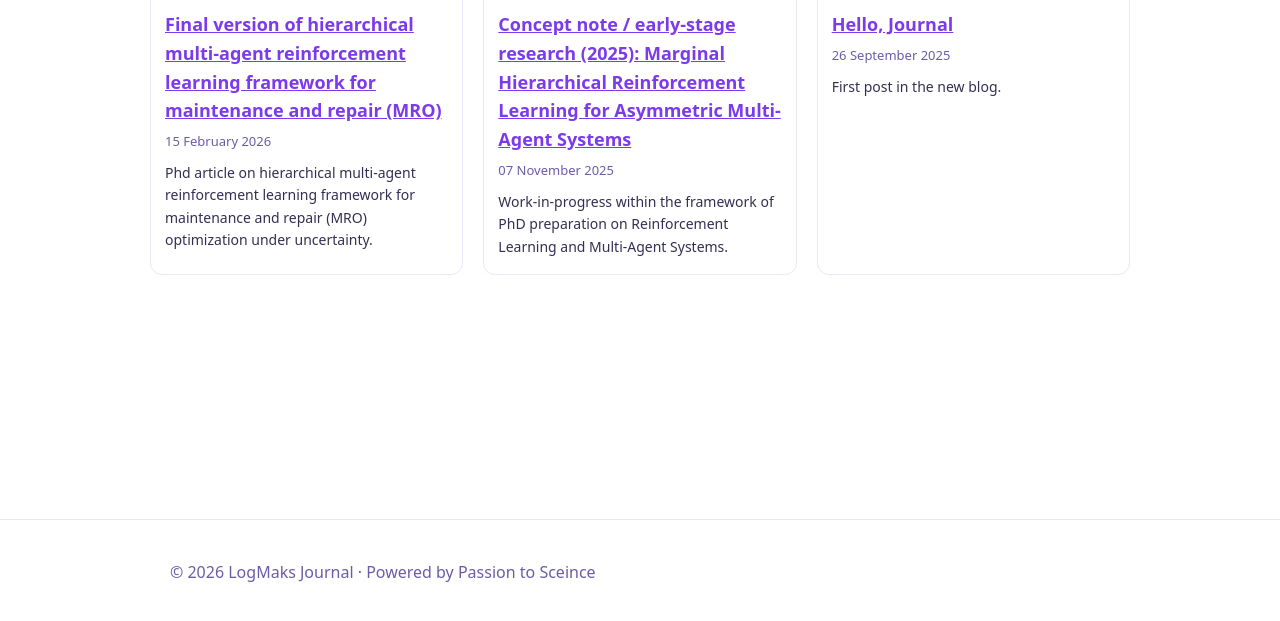
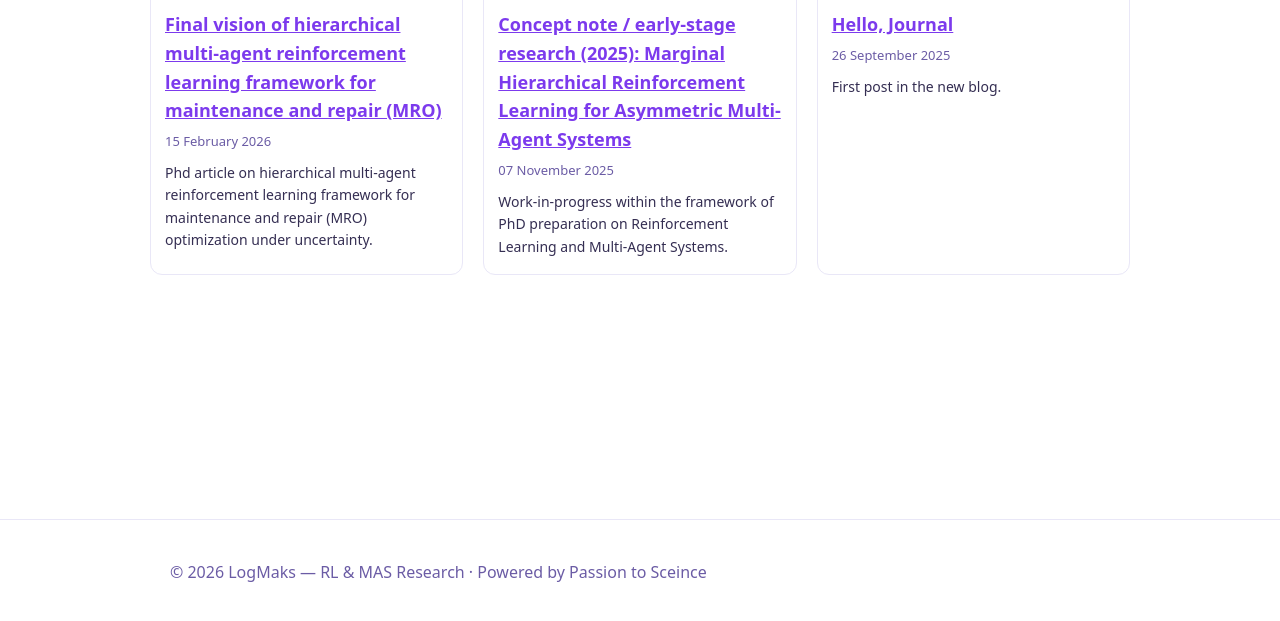
Before and after one commit to LogMaks/LogMaks.github.io, a Jekyll site: the page built from index.html, in a window 1280 px wide, cut to the strip 274-895 px from the top of the page. Built offline with Jekyll 4.4.1, drawn with Linux system fonts in a browser that asks for light colours; some of the changed text lies outside the part shown.

Commit message:
updates SEO

```diff
--- a/_config.yml
+++ b/_config.yml
@@ -1,5 +1,5 @@
-title: "LogMaks Journal"
-description: "Scientific blog, notes and projects"
+title: "LogMaks — RL & MAS Research"
+description: "Фокус на Marginal Hierarchical RL и асимметричные мультиагентные системы"
 url: "https://logmaks.github.io"
 baseurl: ""
 
--- a/_layouts/default.html
+++ b/_layouts/default.html
@@ -3,8 +3,8 @@
   <head>
     <meta charset="utf-8">
     <meta name="viewport" content="width=device-width, initial-scale=1">
-    <title>{% if page.title %}{{ page.title }} · {% endif %}{{ site.title }}</title>
     {% seo %}
+    <link rel="icon" href="{{ '/assets/favicon.png' | relative_url }}" type="image/png">
     <link rel="stylesheet" href="{{ '/assets/styles.css' | relative_url }}">
     <link rel="alternate" type="application/atom+xml" href="{{ '/feed.xml' | relative_url }}" />
   </head>
--- a/_posts/2026-02-15-hier-toir.md
+++ b/_posts/2026-02-15-hier-toir.md
@@ -1,5 +1,5 @@
 ---
-title: "Final version of hierarchical multi-agent reinforcement learning framework for maintenance and repair (MRO) "
+title: "Final vision of hierarchical multi-agent reinforcement learning framework for maintenance and repair (MRO) "
 image: "/assets/hrl_mro.png"
 excerpt: "Phd article on hierarchical multi-agent reinforcement learning framework for maintenance and repair (MRO) optimization under uncertainty."
 ---
--- a/index.html
+++ b/index.html
@@ -1,6 +1,5 @@
 ---
 layout: default
-title: Latest
 ---
 
 <div class="posts-grid">
```
Also changed, not shown: .github/workflows/ci.yml (added), assets/favicon.png (added).
